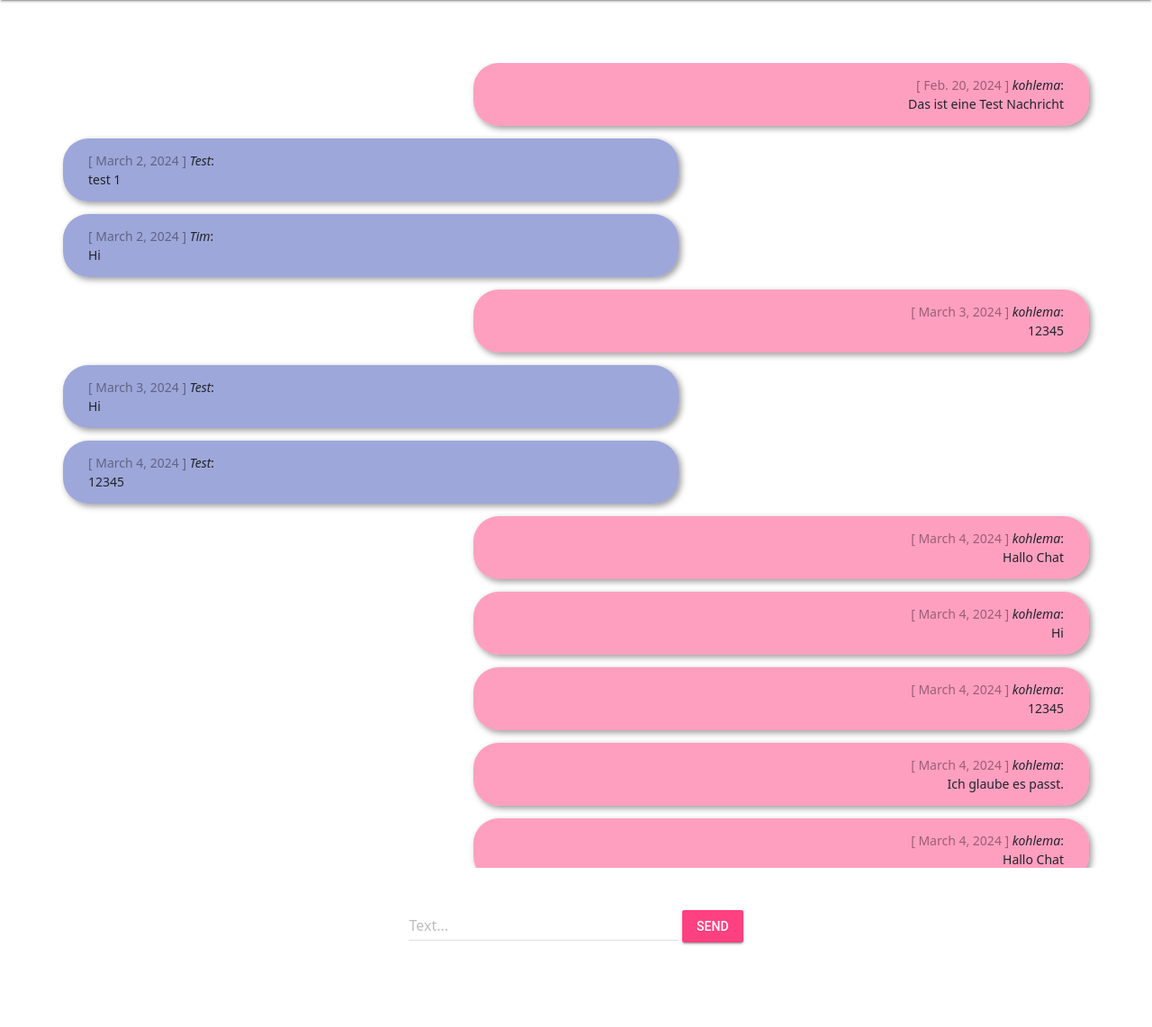
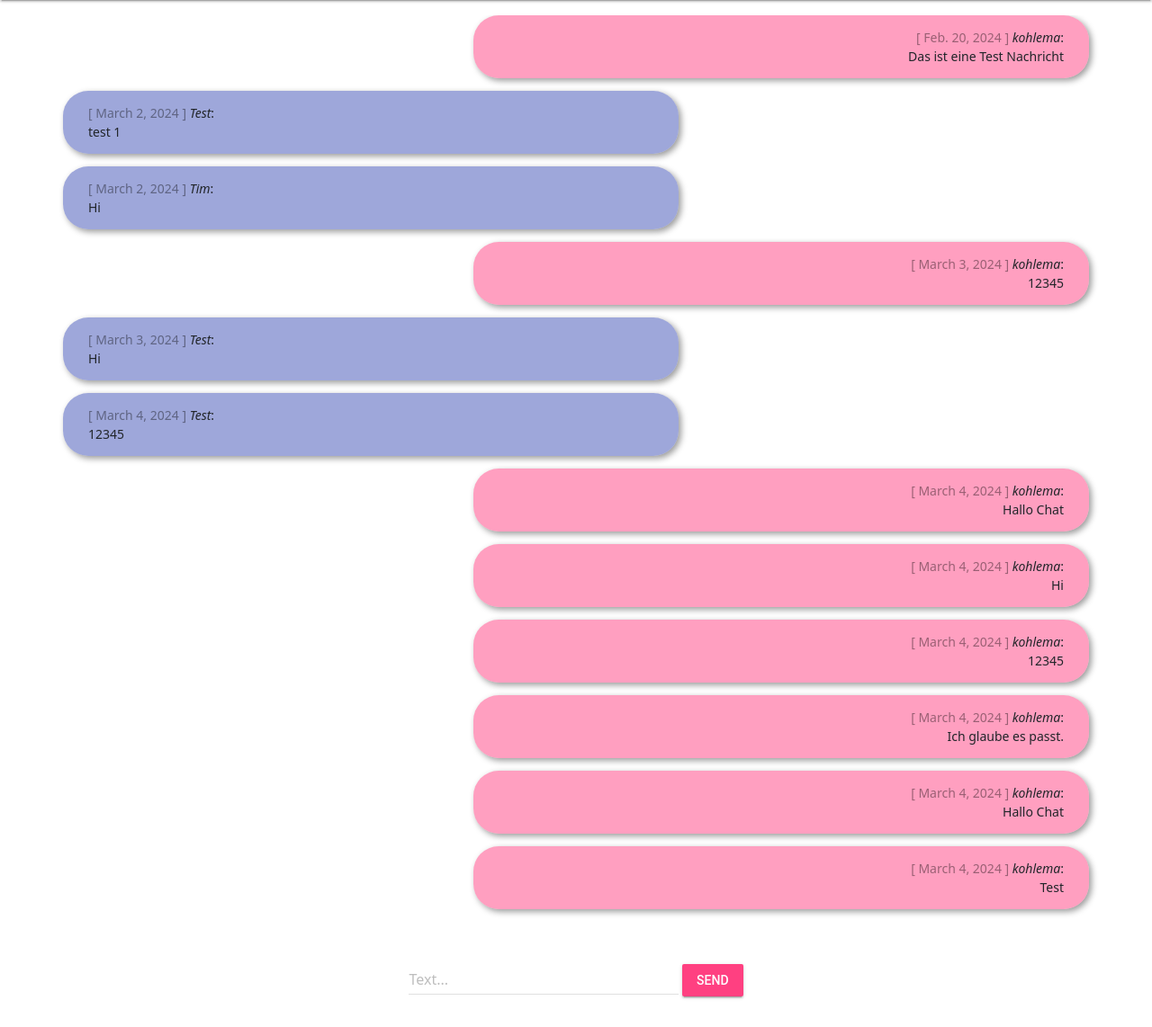
Before and after one commit to Zwogli/Django-ChatApp, a Django app: page /chat/ in a window 1280 px wide. Shown: the part 64-1206 px from the top of the page at 90% size. Run offline with Django 5.2, Linux system fonts and the light colour scheme; the first user in the database is signed in; data comes from the database, SQL or seed files in the repository.

Commit message:
Style page container

```diff
--- a/chat/templates/auth/login_user.html
+++ b/chat/templates/auth/login_user.html
@@ -6,7 +6,7 @@
 <h1>You´re Already Logged In!</h1>
 
 {% else %}
-
+<div class="page-auth">
 	<div class="demo-card-wide mdl-card mdl-shadow--2dp">
 		<div class="mdl-card__title">
 			<h1 class="mdl-card__title-text">Login</h1>
@@ -76,5 +76,6 @@
 			</a>
 		</div>
 	</div>
+</div>
 
 {% endif %} {% endblock %}
--- a/chat/templates/auth/registry_user.html
+++ b/chat/templates/auth/registry_user.html
@@ -1,5 +1,5 @@
 {% extends "base.html" %} {% block content %}
-
+<div class="page-auth">
 	<div class="demo-card-wide mdl-card mdl-shadow--2dp">
 		<div class="mdl-card__title">
 			<h1 class="mdl-card__title-text">Registry</h1>
@@ -34,5 +34,6 @@
 			</a>
 		</div>
 	</div>
+</div>
 
 {% endblock%}
--- a/chat/templates/chat/index.html
+++ b/chat/templates/chat/index.html
@@ -3,7 +3,7 @@
 
 <!-- block content starts here! -->
 {% block content %} {% if request.user.is_authenticated %}
-
+<div class="page-chat">
 	<!-- Render messages -->
 	<div id="messageContainer">
 		{% for message in chat_messages %}
@@ -41,16 +41,24 @@
 		<!-- Generates a token-->
 		{% csrf_token %}
 		<input type="hidden" id="csrfToken" value="{{ csrf_token }}" />
-	<input type="hidden" id="userName" value="{{ request.user.username }}" />
+		<input
+			type="hidden"
+			id="userName"
+			value="{{ request.user.username }}"
+		/>
 
-	<div class="mdl-textfield mdl-js-textfield mdl-textfield--floating-label">
+		<div
+			class="mdl-textfield mdl-js-textfield mdl-textfield--floating-label"
+		>
 			<input
 				name="messageField"
 				class="mdl-textfield__input"
 				type="text"
 				id="messageField"
 			/>
-		<label class="mdl-textfield__label" for="messageField">Text...</label>
+			<label class="mdl-textfield__label" for="messageField"
+				>Text...</label
+			>
 		</div>
 
 		<button
@@ -60,7 +68,7 @@
 			Send
 		</button>
 	</form>
-
+</div>
 {% else %}
 
 <h1>Not logged in!</h1>
--- a/static/css/style.css
+++ b/static/css/style.css
@@ -33,8 +33,17 @@ body {
 }
 /* Chat content */
 .page-content {
-	height: calc(100dvh - 5rem);
+	display: flex;
+	flex-direction: column;
+	justify-content: center;
+	align-items: center;
+}
+.page-auth {
 	padding: 5rem 0;
+}
+.page-chat {
+	height: calc(100dvh - 64px);
+	width: 100%;
 	display: flex;
 	flex-direction: column;
 	justify-content: center;
@@ -42,7 +51,7 @@ body {
 }
 #messageContainer {
 	padding: 0 5rem;
-	max-height: calc(100dvh - 5rem);
+	max-height: calc(100% - 5rem - 64px);
 	width: 100%;
 	overflow: auto;
 }
```
Also changed, not shown: other parts of static/css/style.css (+1 -1 lines), db.sqlite3. Lines whose indentation alone changed are shown as unchanged.
